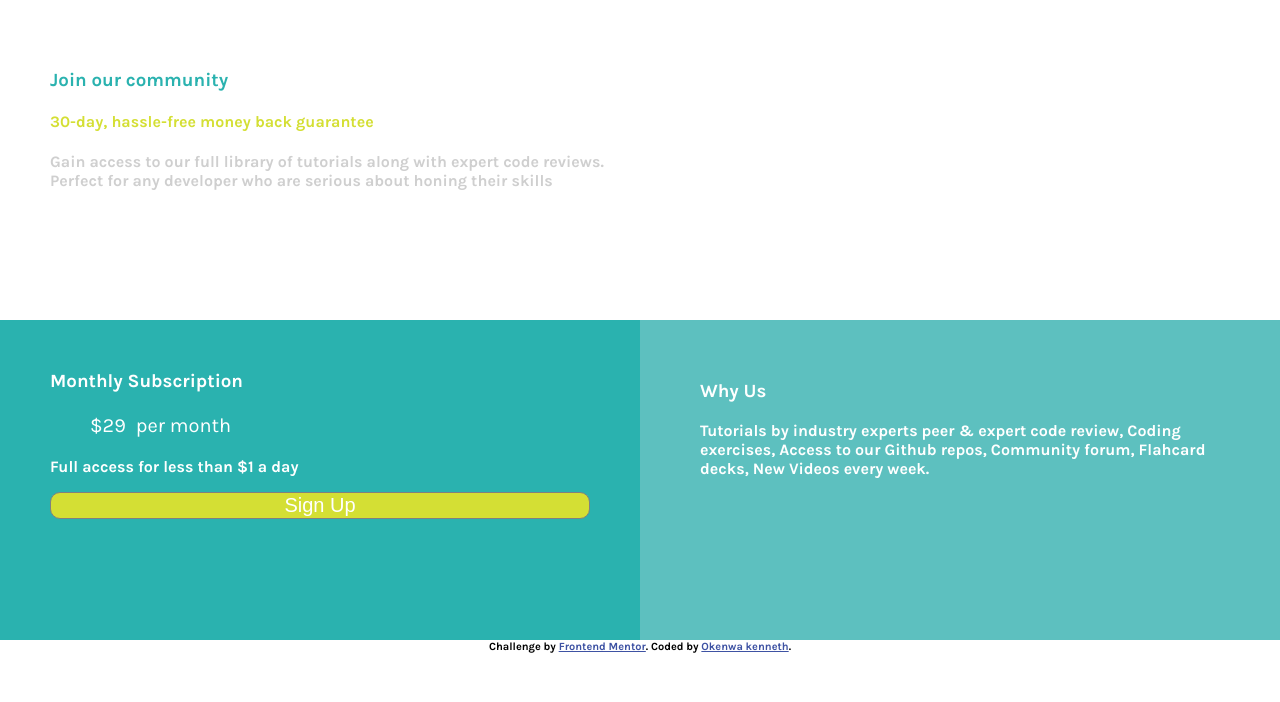
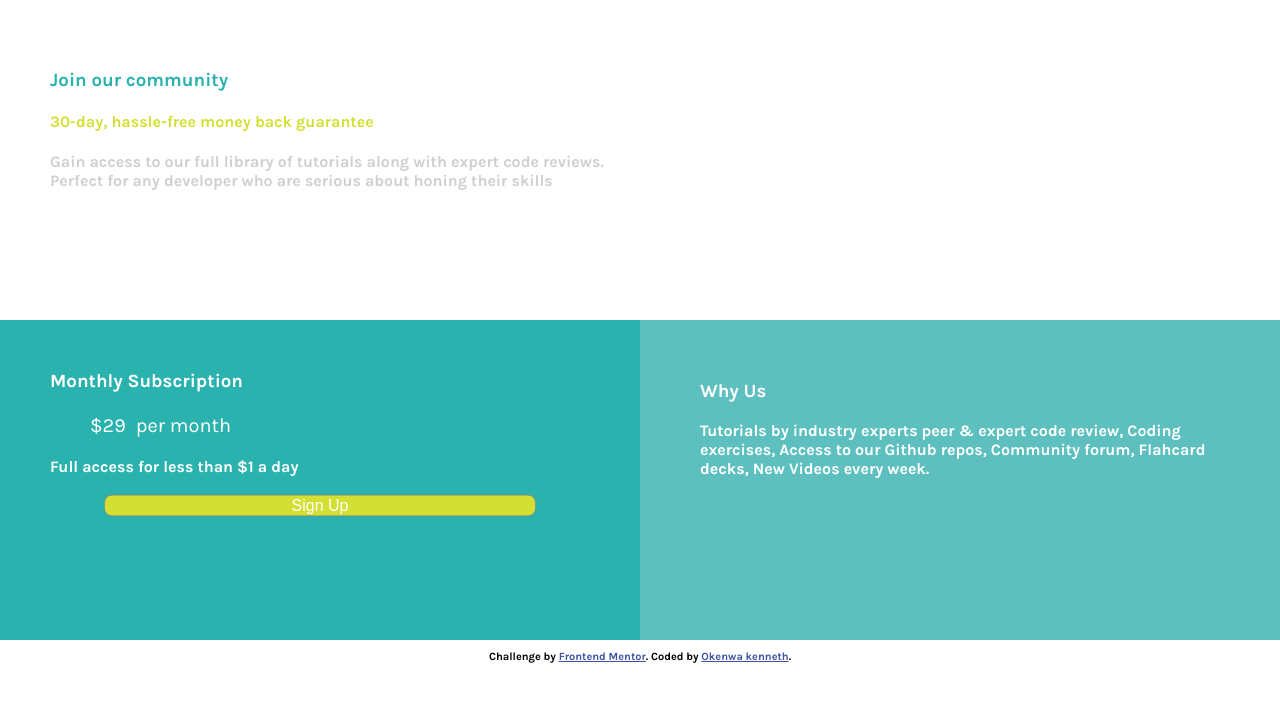
Before and after one commit to Anekenonso/Responsive-single-webpage, a plain HTML site: page index.html in a window 1280 px wide. In both pictures the pointer is over the button "Sign Up". Drawn offline with Linux system fonts and the light colour scheme.

Commit message:
update READ.me file, update css style, add transition to the button'

```diff
--- a/style.css
+++ b/style.css
@@ -98,10 +98,16 @@ html {
   width: 100%;
   background-color: hsl(64, 73%, 54%);
   border-radius: 10px;
+  transition: .2s;
   color: rgb(255, 255, 255);
   font-size: 20px;
   border: 1px solid gray;
   box-shadow: 10px;
+}
+
+.subscription .btn:hover{
+  transform: scale(.8);
+  opacity: 1;
 }
 
 /* subscription core styling stops */
@@ -143,7 +149,7 @@ html {
 .attribution {
   height: 2vh;
   width: auto;
-  margin: 0 auto;
+  margin: 10px 0 0 0;
   font-size: 11px;
   text-align: center;
 }
```
Also changed, not shown: screenshot/Desktop.png (added), screenshot/mobile.png (added), 2 other files.
